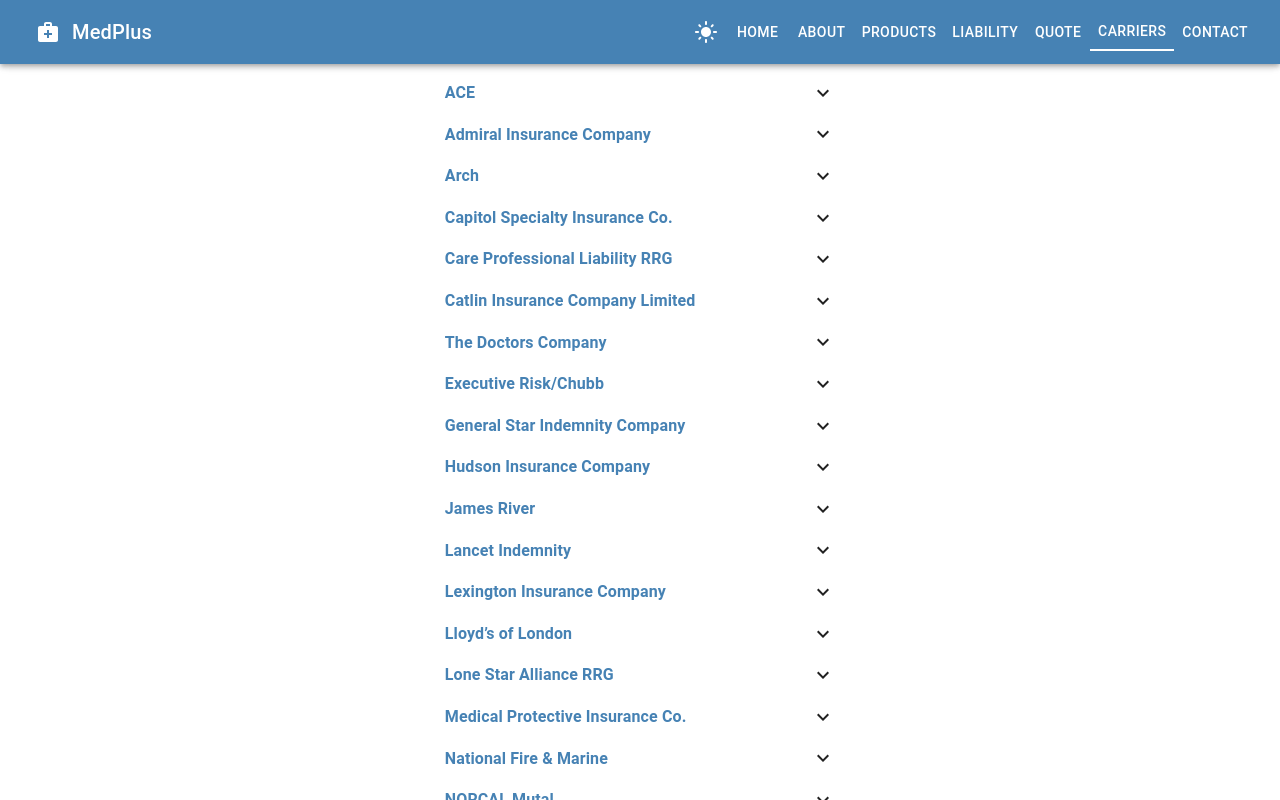
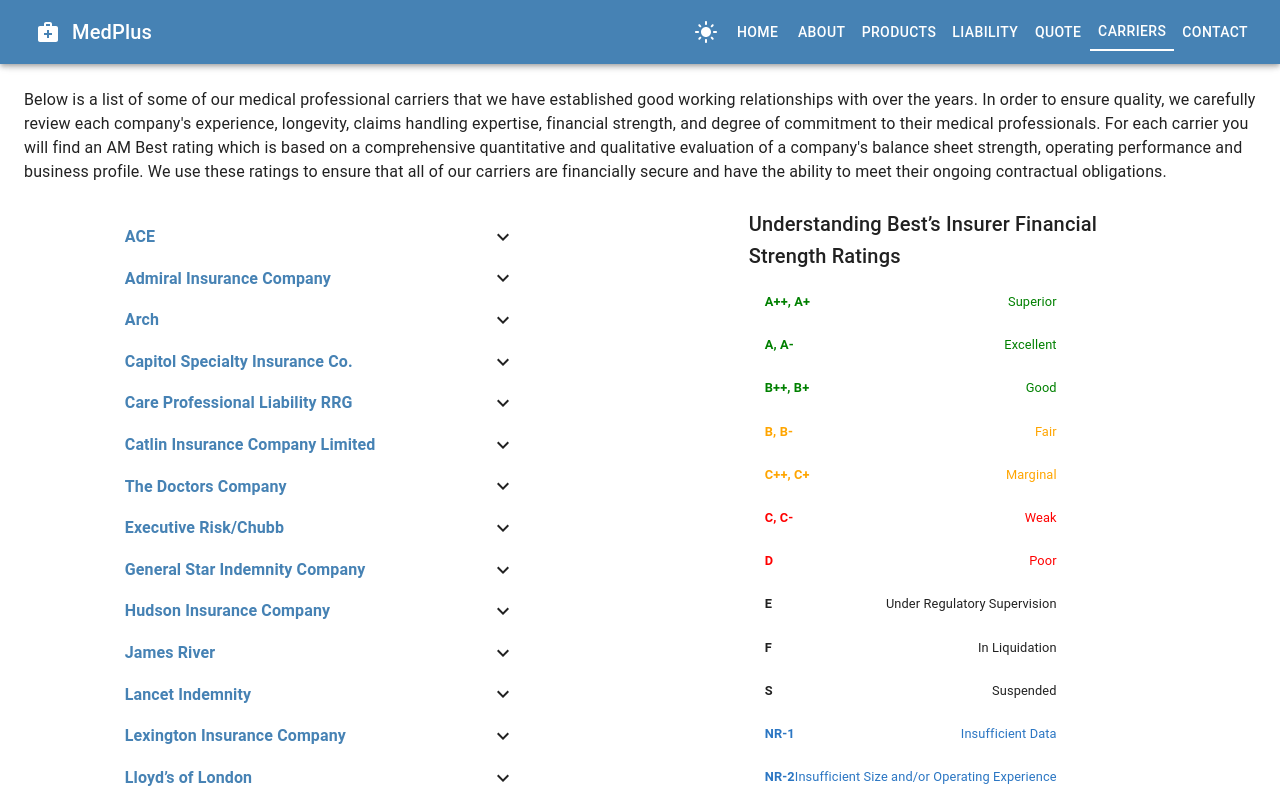
Before and after one commit to calvinchui382025/medPlus, a React (Create React App) app: page /carriers in a window 1280 px wide. Built offline with nearby package versions, Linux system fonts and the light colour scheme.

Commit message:
rating system implemented

```diff
--- a/src/Pages/Carriers/index.tsx
+++ b/src/Pages/Carriers/index.tsx
@@ -3,10 +3,58 @@
 import { useState } from 'react'
 import { mainColor } from '../../App'
 import { ContentContainer, Root } from '../../styled-components'
-import { CarriersList, niceBoxShadow } from '../../utils/constants'
+import { CarrierRatingColorObj, CarriersList, niceBoxShadow } from '../../utils/constants'
 import ExpandLess from '@mui/icons-material/ExpandLess';
 import ExpandMore from '@mui/icons-material/ExpandMore';
+import Footer from '../../components/Footer'
+import ListItemText from '@mui/material/ListItemText'
 //==============================================================================
+const CarrierContentContainer = styled(ContentContainer)(({theme}) => ({
+}));
+const CarrierTextContainer = styled('div')(({theme}) => ({
+  display: 'flex',
+  flexDirection: 'row',
+  width: '100%',
+  padding: '24px',
+}));
+const CarrierPageText = styled(Typography)(({theme}) => ({
+}))
+const InfoContainer = styled('div')(({theme}) => ({
+  display: 'flex',
+  flexDirection: 'row',
+  justifyContent: 'space-around',
+  width: '100%',
+  '@media (max-width: 768px)': {
+    flexDirection: 'column',
+    justifyContent: 'center',
+  },
+}));
+const RatingInfoContainer = styled('div')(({theme}) => ({
+  display: 'flex',
+  flexDirection: 'column',
+  alignItems: 'flex-start',
+  width: '33%',
+  minWidth: '350px',
+}));
+const leftTextProps = {
+  fontSize: '0.8rem',
+  fontWeight: 'bold'
+}
+const rightTextProps = {
+  // textAlign: 'right',
+  fontSize: '0.8rem',
+}
+const RatingListItemTextLeft = styled(ListItemText)(({theme}) => ({
+  display: 'flex',
+  justifyContent: 'flex-start',
+}));
+
+const RatingListItemTextRight = styled(ListItemText)(({theme}) => ({
+  display: 'flex',
+  justifyContent: 'flex-end',
+  textAlign: 'right',
+}));
+
 const StyledListContainer = styled('div')(({theme}) => (
   {
     display: 'flex',
@@ -16,7 +64,6 @@
     minWidth: '350px',
   })
 )
-
 const CarrierList = styled(List)(({theme}) => ({
   display: 'flex',
   flexDirection: 'column',
@@ -74,15 +121,23 @@
 
   return (
     <Root>
-      <ContentContainer>
+      <CarrierContentContainer>
+        <CarrierTextContainer>
+          <CarrierPageText>
+            Below is a list of some of our medical professional carriers that we have established good working relationships with over the years. In order to ensure quality, we carefully review each company's experience, longevity, claims handling expertise, financial strength, and degree of commitment to their medical professionals. For each carrier you will find an AM Best rating which is based on a comprehensive quantitative and qualitative evaluation of a company's balance sheet strength, operating performance and business profile. We use these ratings to ensure that all of our carriers are financially secure and have the ability to meet their ongoing contractual obligations.
+          </CarrierPageText>
+        </CarrierTextContainer>
 
-
+        <InfoContainer>
           <StyledListContainer>
             <CarrierList>
             {
               CarriersList.map((carrier, index) => {
                 const { name, description, rating, url } = carrier
                 const opened = openedList[name] === true;
+                const ratingValue = rating.split(' ').slice(-1);
+                const ratingColor = CarrierRatingColorObj[ratingValue[0]];
+                console.log(ratingValue, ratingColor)
                 return (
                   <CarrierListItem>
                     <CarrierListButton
@@ -94,7 +149,7 @@
                     <Collapse in={opened} unmountOnExit>
                       <CarrierDetailsWrapper>
                         <CarrierDescription variant='body1'>{description}</CarrierDescription>
-                      <CarrierRating variant='button'>{rating}</CarrierRating>
+                        <CarrierRating variant='button' style={{color: ratingColor ? ratingColor : ''}}>{rating}</CarrierRating>
                       </CarrierDetailsWrapper>
                     </Collapse>
                   </CarrierListItem>
@@ -103,9 +158,79 @@
             </CarrierList>
           </StyledListContainer>
 
+          <RatingInfoContainer>
+            <Typography variant='h6'>Understanding Best’s Insurer Financial Strength Ratings</Typography>
+            <List>
+              <ListItem>
+                <RatingListItemTextLeft primaryTypographyProps={{...leftTextProps, color: 'green'}}>A++, A+</RatingListItemTextLeft>
+                <RatingListItemTextRight primaryTypographyProps={{...rightTextProps, color: 'green'}}>Superior</RatingListItemTextRight>
+              </ListItem>
+              <ListItem>
+                <RatingListItemTextLeft primaryTypographyProps={{...leftTextProps, color: 'green'}}>A, A-</RatingListItemTextLeft>
+                <RatingListItemTextRight primaryTypographyProps={{...rightTextProps, color: 'green'}}>Excellent</RatingListItemTextRight>
+              </ListItem>
+              <ListItem>
+                <RatingListItemTextLeft primaryTypographyProps={{...leftTextProps, color: 'green'}}>B++, B+</RatingListItemTextLeft>
+                <RatingListItemTextRight primaryTypographyProps={{...rightTextProps, color: 'green'}}>Good</RatingListItemTextRight>
+              </ListItem>
+
+              <ListItem>
+                <RatingListItemTextLeft primaryTypographyProps={{...leftTextProps, color: 'orange'}}>B, B-</RatingListItemTextLeft>
+                <RatingListItemTextRight primaryTypographyProps={{...rightTextProps, color: 'orange'}}>Fair</RatingListItemTextRight>
+              </ListItem>
+              <ListItem>
+                <RatingListItemTextLeft primaryTypographyProps={{...leftTextProps, color: 'orange'}}>C++, C+</RatingListItemTextLeft>
+                <RatingListItemTextRight primaryTypographyProps={{...rightTextProps, color: 'orange'}}>Marginal</RatingListItemTextRight>
+              </ListItem>
+              <ListItem>
+                <RatingListItemTextLeft primaryTypographyProps={{...leftTextProps, color: 'red'}}>C, C-</RatingListItemTextLeft>
+                <RatingListItemTextRight primaryTypographyProps={{...rightTextProps, color: 'red'}}>Weak</RatingListItemTextRight>
+              </ListItem>
+              <ListItem>
+                <RatingListItemTextLeft primaryTypographyProps={{...leftTextProps, color: 'red'}}>D</RatingListItemTextLeft>
+                <RatingListItemTextRight primaryTypographyProps={{...rightTextProps, color: 'red'}}>Poor</RatingListItemTextRight>
+              </ListItem>
+              <ListItem>
+                <RatingListItemTextLeft primaryTypographyProps={{...leftTextProps}}>E</RatingListItemTextLeft>
+                <RatingListItemTextRight primaryTypographyProps={{...rightTextProps}}>Under Regulatory Supervision</RatingListItemTextRight>
+              </ListItem>
+              <ListItem>
+                <RatingListItemTextLeft primaryTypographyProps={{...leftTextProps}}>F</RatingListItemTextLeft>
+                <RatingListItemTextRight primaryTypographyProps={{...rightTextProps}}>In Liquidation</RatingListItemTextRight>
+              </ListItem>
+              <ListItem>
+                <RatingListItemTextLeft primaryTypographyProps={{...leftTextProps}}>S</RatingListItemTextLeft>
+                <RatingListItemTextRight primaryTypographyProps={{...rightTextProps}}>Suspended</RatingListItemTextRight>
+              </ListItem>
+
+              <ListItem>
+                <RatingListItemTextLeft primaryTypographyProps={{...leftTextProps, color: '#2b76c3'}}>NR-1</RatingListItemTextLeft>
+                <RatingListItemTextRight primaryTypographyProps={{...rightTextProps, color: '#2b76c3'}}>Insufficient Data</RatingListItemTextRight>
+              </ListItem>
+              <ListItem>
+                <RatingListItemTextLeft primaryTypographyProps={{...leftTextProps, color: '#2b76c3'}}>NR-2</RatingListItemTextLeft>
+                <RatingListItemTextRight primaryTypographyProps={{...rightTextProps, color: '#2b76c3'}}>Insufficient Size and/or Operating Experience</RatingListItemTextRight>
+              </ListItem>
+              <ListItem>
+                <RatingListItemTextLeft primaryTypographyProps={{...leftTextProps, color: '#2b76c3'}}>NR-3</RatingListItemTextLeft>
+                <RatingListItemTextRight primaryTypographyProps={{...rightTextProps, color: '#2b76c3'}}>Rating Procedure Inapplicable</RatingListItemTextRight>
+              </ListItem>
+              <ListItem>
+                <RatingListItemTextLeft primaryTypographyProps={{...leftTextProps, color: '#2b76c3'}}>NR-4</RatingListItemTextLeft>
+                <RatingListItemTextRight primaryTypographyProps={{...rightTextProps, color: '#2b76c3'}}>Company Request</RatingListItemTextRight>
+              </ListItem>
+              <ListItem>
+                <RatingListItemTextLeft primaryTypographyProps={{...leftTextProps, color: '#2b76c3'}}>NR-5</RatingListItemTextLeft>
+                <RatingListItemTextRight primaryTypographyProps={{...rightTextProps, color: '#2b76c3'}}>Not Formally Followed</RatingListItemTextRight>
+              </ListItem>
+            </List>
+          </RatingInfoContainer>
+        </InfoContainer>
 
 
-      </ContentContainer>
+
+      </CarrierContentContainer>
+      <Footer />
     </Root>
   )
 }
--- a/src/utils/constants.tsx
+++ b/src/utils/constants.tsx
@@ -186,85 +186,109 @@
   {
     name: 'James River',
     description: "James River Insurance Company operates as an excess and surplus carrier in all 50 states plus Washington, DC.",
-    rating: "AM Best Rating:  A",
+    rating: "AM Best Rating: A",
     url: "",
   },
   {
     name: 'Lancet Indemnity',
     description: "Domiciled in Nevada, Lancet Indemnity is a Physician Owned and Directed Professional Liability Insurance carrier that utilizes professional Insurance Executives for the underwriting, development and implementation process of our several coverage options. While providing traditional Medical Malpractice coverage, Lancet Indemnity has created unique programs whereby the Insured/Medical Professional may retain a portion of their annual premium dollars through their membership with Lancet Indemnity.",
-    rating: "AM Best Rating:  NR",
+    rating: "AM Best Rating: NR-1",
     url: "",
   },
   {
     name: 'Lexington Insurance Company',
     description: "Lexington Insurance Company, a Chartis Company, is the leading U.S.-based surplus lines insurer. Lexington operates through many divisions: Property, Casualty, Programs, Healthcare, and Personal Lines.",
-    rating: "AM Best Rating:  A",
+    rating: "AM Best Rating: A",
     url: "",
   },
   {
     name: "Lloyd’s of London",
     description: "Lloyd’s is the world’s leading specialist insurance market, conducting business in over 200 countries and territories worldwide – and is often the first to insure new, unusual or complex risks.",
-    rating: "AM Best Rating:  A",
+    rating: "AM Best Rating: A",
     url: "",
   },
   {
     name: 'Lone Star Alliance RRG',
     description: "Lone Star Alliance, Inc., a risk retention group (LSA) provides medical professional liability insurance to physicians, dentists, allied health care professionals, and groups nationwide. We provide flexible, superior coverage to support groups and individual practices wherever they grow. LSA is operated by Texas Medical Liability Trust (TMLT) for management and administrative services and is reinsured by Texas Medical Insurance Company (TMIC).",
-    rating: "AM Best Rating:  A",
+    rating: "AM Best Rating: A",
     url: "",
   },
   {
     name: 'Medical Protective Insurance Co.',
     description: "Medical Protective, a Warren Buffett/Berkshire Hathaway company, is the nation's highest-rated medical malpractice carrier, according to both S&P and A.M. Best. They have been providing unmatched strength, winning defense, and superior solutions to physicians, dentists and other healthcare providers since 1899.",
-    rating: "AM Best Rating:  A++",
+    rating: "AM Best Rating: A++",
     url: "",
   },
   {
     name: 'National Fire & Marine',
     description: "National Indemnity Company is, today, one of the leading property/casualty members of the Berkshire Hathaway group of insurance companies. Stock control changed from founder Jack Ringwalt to Berkshire Hathaway Inc. in March of 1967.",
-    rating: "AM Best Rating:  A++",
+    rating: "AM Best Rating: A++",
     url: "",
   },
   {
     name: 'NORCAL Mutal',
     description: "More than 40 years ago, a group of physicians in Northern California — faced with a crisis in the liability insurance industry that threatened their practices — banded together to start a new policyholder-owned and physician-directed insurance company for the betterment of their fellow physicians. That company was NORCAL Mutual. Forty years later, they’ve grown and evolved to meet the changing needs of the industry, becoming a national company serving multiple generations of physicians, while still holding true to their roots.",
-    rating: "AM Best Rating:  A",
+    rating: "AM Best Rating: A",
     url: "",
   },
   {
     name: 'PLICO',
     description: "In 1979, physicians across the state of Oklahoma pulled together in a time of need to form a company to help support and protect physicians. Thirty years later, PLICO continues to meet those needs and is challenged to respond to the radical changes within the medical environment.",
-    rating: "AM Best Rating:  A+",
+    rating: "AM Best Rating: A+",
     url: "",
   },
   {
     name: 'ProAssurance',
     description: "ProAssurance Corporation is one of the largest writers of medical professional liability insurance in America through its subsidiary companies: ProAssurance Indemnity Company, Inc., ProAssurance Casualty Company, ProAssurance National Capital Insurance Company, ProAssurance Wisconsin Insurance Company, Excess and Surplus Lines company ProAssurance Specialty Insurance Company, Inc., and—as of April 1, 2009—Podiatry Insurance Company of America, 'PICA'.",
-    rating: "AM Best Rating:  A+",
+    rating: "AM Best Rating: A+",
     url: "",
   },
   {
     name: 'Professional Underwriters Liability Insurance Company (PULIC)',
     description: "PULIC specializes in medical liability protection for physicians, surgeons, dentists, podiatrists and other medical professionals who have difficulty finding coverage within the standard markets, been denied coverage, or whose policies have been nonrenewed or canceled.",
-    rating: "AM Best Rating:  A",
+    rating: "AM Best Rating: A",
     url: "",
   },
   {
     name: 'Texas Hospital Insurance Exchange',
     description: "Insuring hospitals is the Texas Hospital Insurance Exchange’s specialty. A reciprocal exchange, owned by the active subscribers, THIE provides a comprehensive range of affordable business insurance products and services for Texas hospitals. By focusing on a single industry, THIE brings unmatched expertise and insight into the needs and challenges Texas hospitals face.",
-    rating: "AM Best Rating:  B+",
+    rating: "AM Best Rating: B+",
     url: "",
   },
   {
     name: 'Texas Medical Liability Trust',
     description: "Texas Medical Liability Trust (TMLT) is a unique, not-for-profit health care liability claim trust owned by its physician policyholders. TMLT is not an insurance company, but a self-insured trust established by Texas Insurance Code Article 21.49-4 to provide coverage against health care liability claims to members of the Texas Medical Association. The Trust has a long record of providing quality coverage at responsible prices. Created in 1979, TMLT has grown to be the largest and most respected medical liability provider in the state, protecting more than 14,500 Texas physicians.",
-    rating: "AM Best Rating:  A",
+    rating: "AM Best Rating: A",
     url: "",
   },
   {
     name: 'United National Insurance Company',
     description: "United National Group focuses exclusively on the program market. Targeting specific classes, United National distributes property, general liability, and professional lines products through program administrators with specific binding authority.",
-    rating: "AM Best Rating:  A",
+    rating: "AM Best Rating: A",
     url: "",
   },
 ]
+
+export const CarrierRatingColorObj: { [key: string]: string } = {
+  "A++": "green",
+  "A+": "green",
+  "A": "green",
+  'A-': 'green',
+  "B++": "green",
+  "B+": "green",
+  "B": "orange",
+  "C++": "orange",
+  "C+": "orange",
+  "C": "red",
+  "C-": "red",
+  "D": "red",
+  // "E": "black",
+  // "F": "black",
+  // "S": "black",
+  "NR-1": "#2b76c3",
+  "NR-2": "#2b76c3",
+  "NR-3": "#2b76c3",
+  "NR-4": "#2b76c3",
+  "NR-5": "#2b76c3",
+
+}
```
Lines whose indentation alone changed are shown as unchanged.
